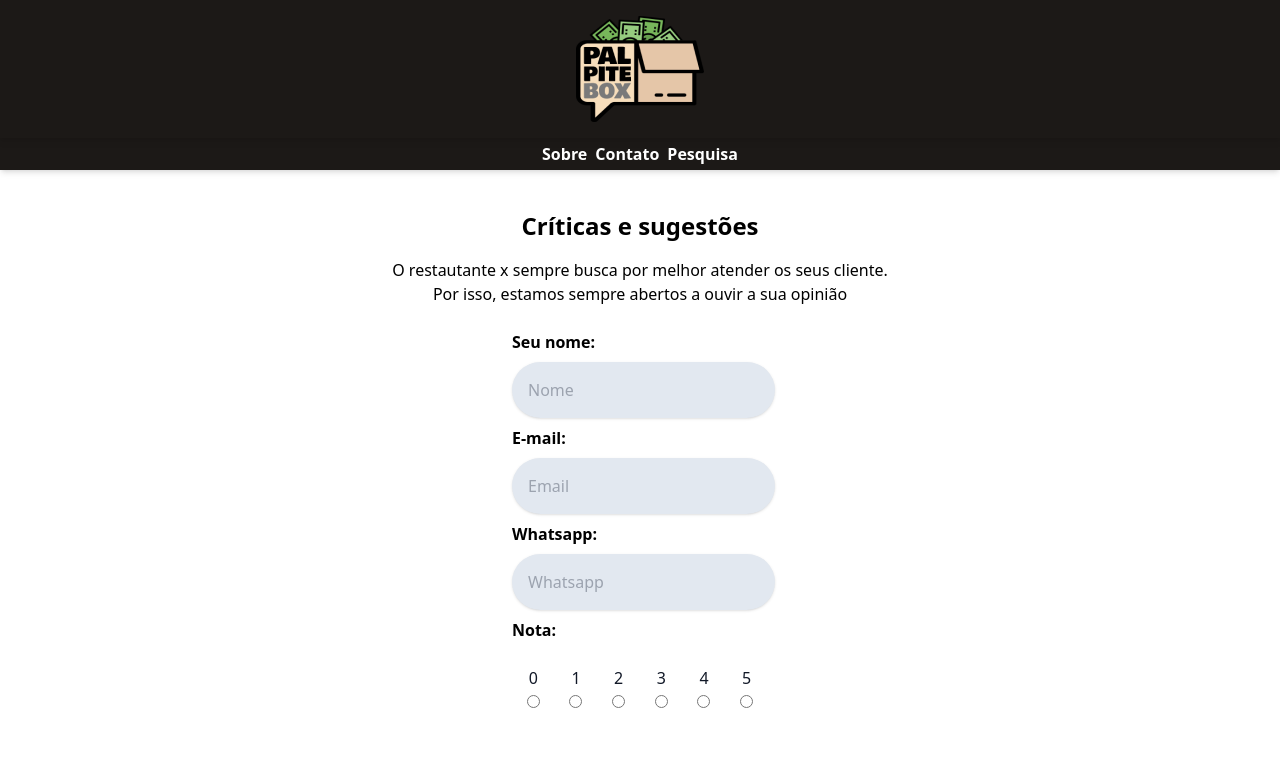
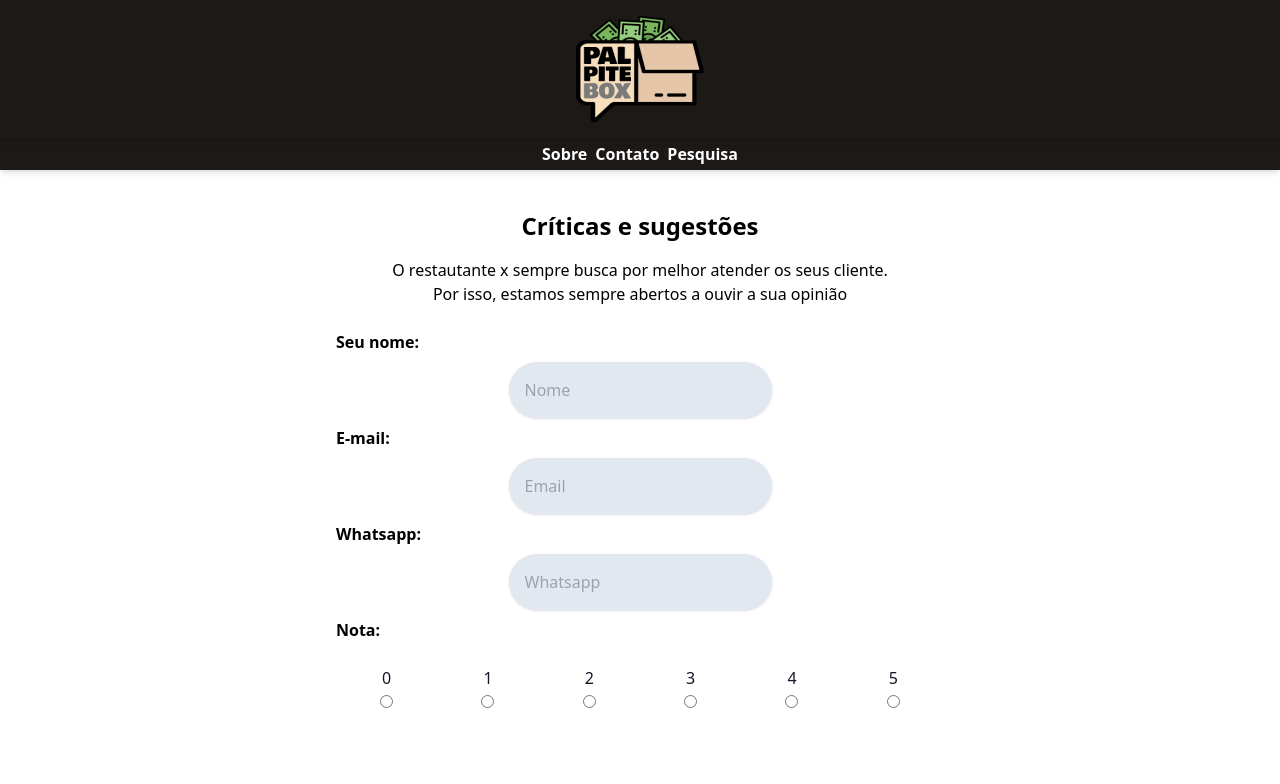
Before and after one commit to gabriellopes1010/SATISFACAO_BOX, a Next.js app: page /pesquisa in a window 1280 px wide. Shown: the top 784 px of the page. Built offline with nearby package versions, Linux system fonts and the light colour scheme.

Commit message:
Update page.

```diff
--- a/pages/pesquisa.js
+++ b/pages/pesquisa.js
@@ -41,7 +41,7 @@ const Pesquisa = () => {
         O restautante x sempre busca por melhor atender os seus cliente.<br />
         Por isso, estamos sempre abertos a ouvir a sua opinião
       </p>
-      {!sucess && <div className="w-1/5 mx-auto ">
+      {!sucess && <div className="w-1/2 mx-auto px-4 ">
         <label className="font-bold">Seu nome:</label>
         <input type='text' className="mx-auto p-4 block shadow bg-slate-200 rounded-full my-2" placeholder="Nome" onChange={onChange} name='Nome' value={form.Nome} />
         <label className="font-bold">E-mail:</label>
```
